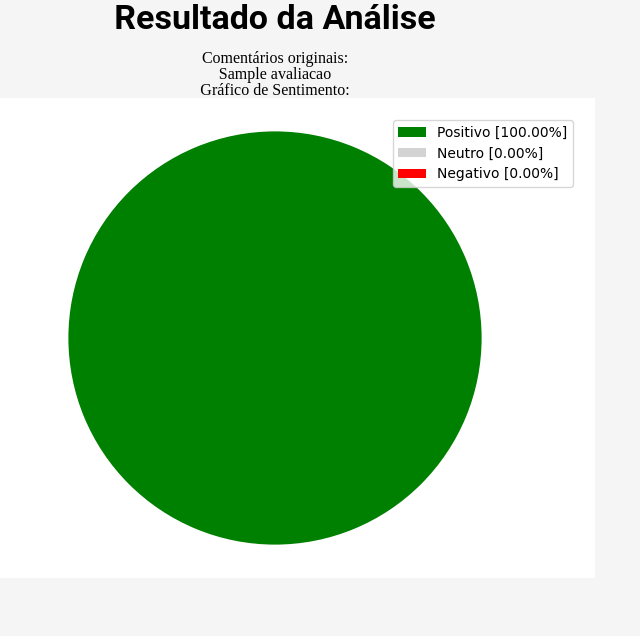
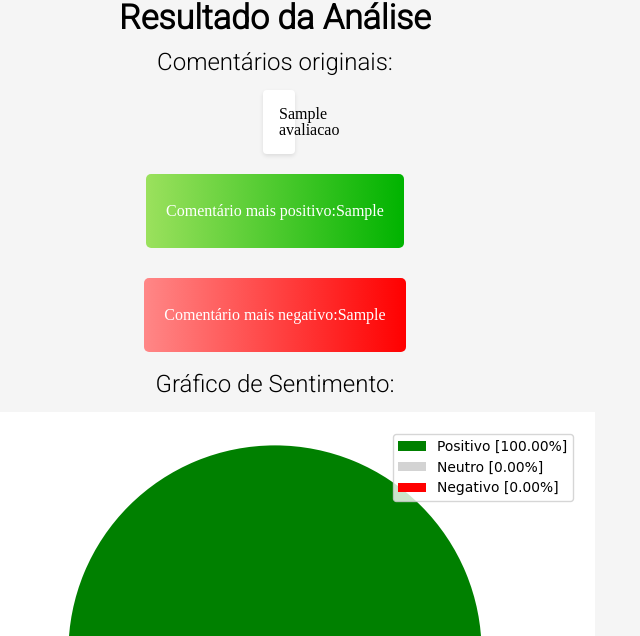
Before and after one commit to vstrentin/IA-AvaliacaoProdutos, a Flask app: template com site/templates/result.html in a window 1280 px wide. Shown: the top 636 px of the page, without its empty margins (365-1005 px from the left). Before the commit the page ends 545 px from the top, so only its background shows below. Run offline with Flask 3, Linux system fonts and the light colour scheme; the template is opened without the code that fills it: most values are stand-ins (such as "Sample title", 1, 10 or a date in 2020).

Commit message:
results and css changes

```diff
--- a/com site/app.py
+++ b/com site/app.py
@@ -72,17 +72,20 @@ def analisar_avaliacoes(url_produto):
         plt.savefig('D:/IA-AvaliacaoProdutos/com site/static/grafico.png')
         plt.close()
 
-        return translations, avaliacoes
+        most_positive = avaliacoes[sentimentos.index(max(sentimentos))]
+        most_negative = avaliacoes[sentimentos.index(min(sentimentos))]
+
+        return translations, avaliacoes, most_positive, most_negative
     else:
-        return [], []
+        return [], [], '', ''
 
 
 @app.route('/', methods=['GET', 'POST'])
 def index():
     if request.method == 'POST':
         url_produto = request.form['url_produto']
-        translations, avaliacoes = analisar_avaliacoes(url_produto)
-        return render_template('result.html', translations=translations, avaliacoes=avaliacoes)
+        translations, avaliacoes, most_positive, most_negative = analisar_avaliacoes(url_produto)
+        return render_template('result.html', translations=translations, avaliacoes=avaliacoes, most_positive=most_positive, most_negative=most_negative)
     return render_template('index.html')
 
 
--- a/com site/static/result.css
+++ b/com site/static/result.css
@@ -16,3 +16,60 @@ body {
     margin-bottom: 16px;
     font-family: 'Roboto', sans-serif;
 }
+
+.comms-title {
+    font-size: 24px;
+    font-family: 'Roboto', sans-serif;
+    margin-bottom: 16px;
+}
+
+.comms-list {
+    display: flex;
+    flex-wrap: wrap;
+    justify-content: center;
+}
+
+.comms-box {
+    background-color: #FFFFFF;
+    margin-bottom: 10px;
+    width: calc(21.33% - 20px);
+    margin-left: 8px;
+    padding: 16px;
+    border-radius: 4px;
+    box-shadow: 0 2px 4px rgba(0, 0, 0, 0.1);
+    box-sizing: border-box;
+}
+
+@media (max-width: 768px) {
+    .comms-box {
+        width: calc(50% - 20px);
+    }
+}
+
+@media (max-width: 480px) {
+    .comms-box {
+        width: calc(100% - 20px);
+    }
+}
+
+.most-positive {
+    background: linear-gradient(to right, #9BE15D, #00B300);
+    padding: 10px 20px;
+    border-radius: 5px;
+    color: #fff;
+    height: 54px;
+    display: flex;
+    align-items: center;
+    margin: 10px 0 20px 0;
+}
+
+.most-negative {
+    background: linear-gradient(to right, #FF8787, #FF0000);
+    padding: 10px 20px;
+    border-radius: 5px;
+    color: #fff;
+    height: 54px;
+    display: flex;
+    align-items: center;
+    margin: 10px 0 20px 0;
+}
--- a/com site/templates/result.html
+++ b/com site/templates/result.html
@@ -1,10 +1,13 @@
 <!DOCTYPE html>
 <html>
+
 <head>
     <title>Resultado da Análise</title>
     <link rel="stylesheet" href="../static/result.css">
     <link rel="stylesheet" href="../static/reset.css">
+    <link href="https://fonts.googleapis.com/css2?family=Roboto:wght@100;300&display=swap" rel="stylesheet">
 </head>
+
 <body>
     <h1 class="page-title">Resultado da Análise</h1>
     <!-- {% if translations %}
@@ -16,14 +19,27 @@
         </ul>
     {% endif %} -->
     {% if avaliacoes %}
-        <h2>Comentários originais:</h2>
-        <ul>
+    <h2 class="comms-title">Comentários originais:</h2>
+    <ul class="comms-list">
         {% for avaliacao in avaliacoes %}
-            <li>{{ avaliacao }}</li>
+        <li class="comms-box">{{ avaliacao }}</li>
         {% endfor %}
-        </ul>
+    </ul>
+
+    <div class="most-positive">
+        <h3>Comentário mais positivo:</h3>
+        <p>{{ most_positive }}</p>
+    </div>
+
+    <div class="most-negative">
+        <h3>Comentário mais negativo:</h3>
+        <p>{{ most_negative }}</p>
+    </div>
+
     {% endif %}
-    <h2>Gráfico de Sentimento:</h2>
+    <h2 class="comms-title">Gráfico de Sentimento:</h2>
     <img src="{{ url_for('static', filename='grafico.png') }}" alt="Gráfico de Sentimento">
 </body>
+
+
 </html>
```
